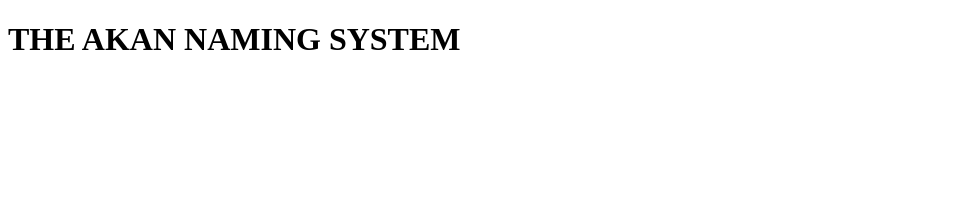
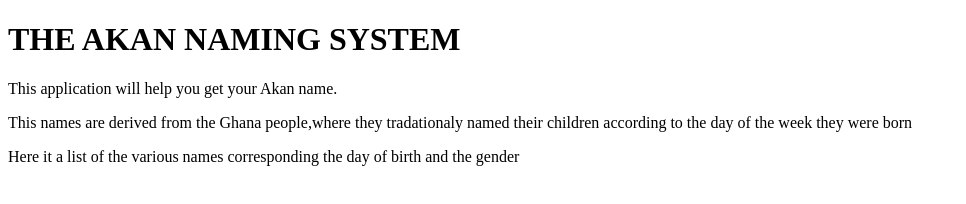
Before and after one commit to MICKYNDUCH/The-Akan-Naming-System, a plain HTML site: page index.html in a window 1280 px wide. Shown: the whole page, without its empty margins (0-966 px from the left). Drawn offline with Linux system fonts and the light colour scheme.

Commit message:
add modified index.html

```diff
--- a/index.html
+++ b/index.html
@@ -6,5 +6,11 @@
   </head>
   <body>
     <h1>THE AKAN NAMING SYSTEM</h1>
+    <p>This application will help you get your Akan name.</p>
+    <p>This names are derived from the Ghana people,where they tradationaly named their children according to the day of the week they were born</p>
+    <p>Here it a list of the various names corresponding the day of birth and the gender</p>
+    <div class="container">
+
+    </div>
   </body>
 </html>
```
